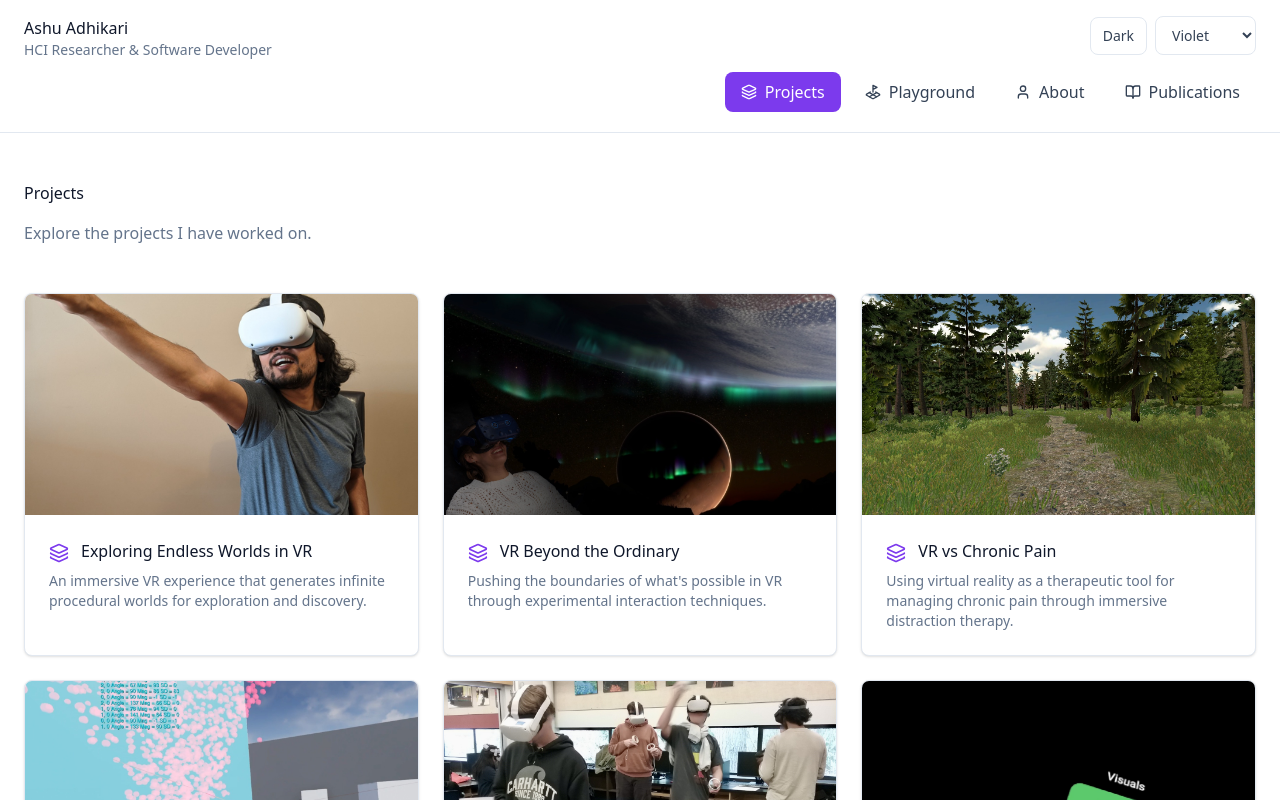
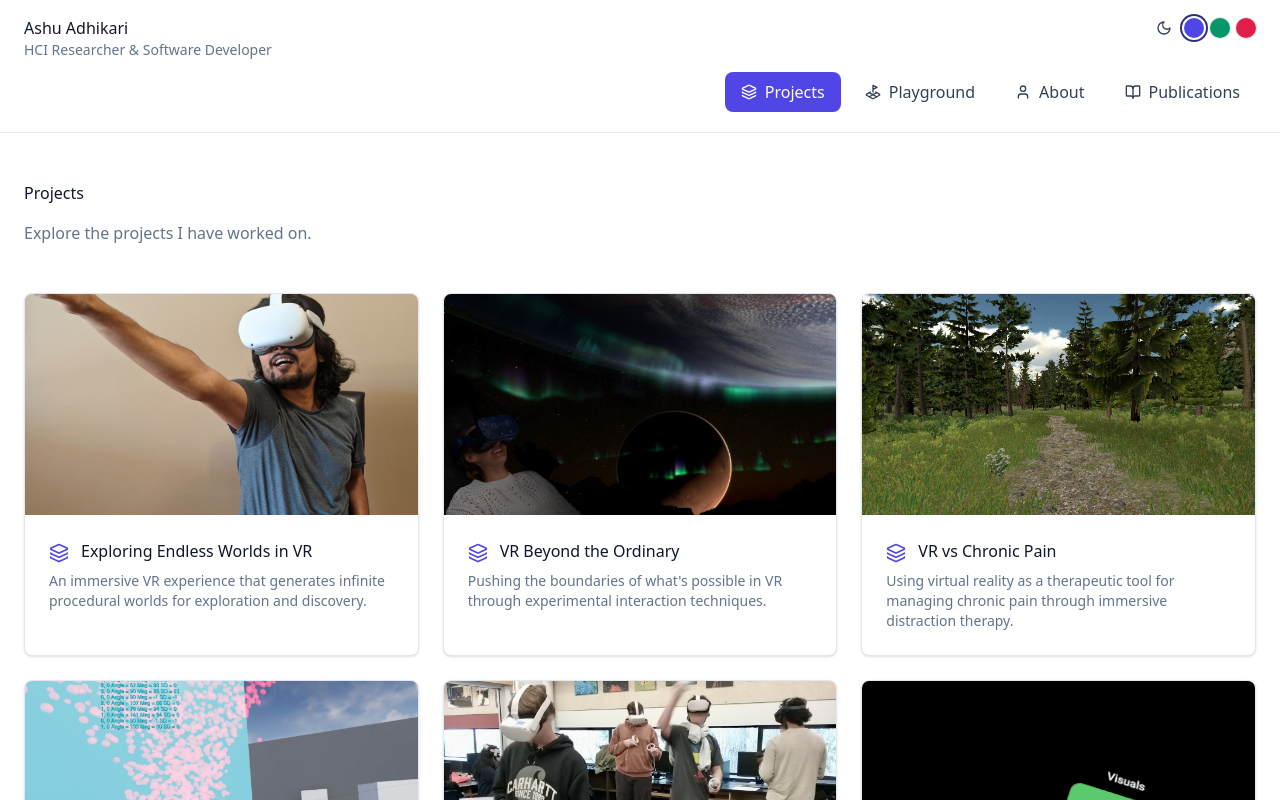
Before and after one commit to ashuadh7/ashuadh7.github.io, a React (Vite) app: page / in a window 1280 px wide. Shown: the top 800 px of the page. Built offline with nearby package versions, Linux system fonts and the light colour scheme.

Commit message:
Created dark mode
Also added theme toggle button

```diff
--- a/src/components/Navigation.tsx
+++ b/src/components/Navigation.tsx
@@ -1,10 +1,30 @@
 import { Link, useLocation } from 'react-router-dom';
-import { Layers, User, BookOpen, LandPlot } from 'lucide-react';
+import { Layers, User, BookOpen, LandPlot, Sun, Moon } from 'lucide-react';
 import { useTheme } from '@/theme/ThemeProvider';
 
 export function Navigation() {
     const location = useLocation();
     const { mode, accent, toggleMode, setAccent } = useTheme();
+    const accentOptions = [
+        {
+            key: 'indigo',
+            label: 'Indigo',
+            swatchClass: 'bg-[#4f46e5]',
+            activeRingClass: 'ring-[#312e81]',
+        },
+        {
+            key: 'emerald',
+            label: 'Emerald',
+            swatchClass: 'bg-[#059669]',
+            activeRingClass: 'ring-[#065f46]',
+        },
+        {
+            key: 'rose',
+            label: 'Rose',
+            swatchClass: 'bg-[#e11d48]',
+            activeRingClass: 'ring-[#9f1239]',
+        },
+    ] as const;
 
     const navItems = [
         { path: '/', label: 'Projects', shortLabel: 'Projects', icon: Layers },
@@ -38,24 +58,34 @@ export function Navigation() {
                             <button
                                 type="button"
                                 onClick={toggleMode}
-                                className="px-3 py-2 rounded-lg border border-default bg-surface text-secondary hover-text-accent transition-colors text-sm"
-                                aria-label="Toggle color mode"
+                                className="inline-flex items-center justify-center text-secondary hover-text-accent transition-colors p-1"
+                                aria-label={
+                                    mode === 'light' ? 'Switch to dark mode' : 'Switch to light mode'
+                                }
+                                title={mode === 'light' ? 'Switch to dark mode' : 'Switch to light mode'}
                             >
-                                {mode === 'light' ? 'Dark' : 'Light'}
+                                {mode === 'light' ? (
+                                    <Moon className="w-4 h-4" />
+                                ) : (
+                                    <Sun className="w-4 h-4" />
+                                )}
                             </button>
-                            <select
-                                value={accent}
-                                onChange={(e) =>
-                                    setAccent(e.target.value as 'violet' | 'indigo' | 'emerald' | 'rose')
-                                }
-                                className="px-3 py-2 rounded-lg border border-default bg-surface text-secondary text-sm"
-                                aria-label="Accent color"
-                            >
-                                <option value="violet">Violet</option>
-                                <option value="indigo">Indigo</option>
-                                <option value="emerald">Emerald</option>
-                                <option value="rose">Rose</option>
-                            </select>
+                            <div className="inline-flex items-center gap-1.5" aria-label="Accent color">
+                                {accentOptions.map((option) => (
+                                    <button
+                                        key={option.key}
+                                        type="button"
+                                        onClick={() => setAccent(option.key)}
+                                        aria-label={`Use ${option.label} accent`}
+                                        title={option.label}
+                                        className={`h-5 w-5 rounded-full ${option.swatchClass} transition-transform hover:scale-110 ${
+                                            accent === option.key
+                                                ? `ring-2 ring-offset-2 ring-offset-[var(--bg-surface)] ${option.activeRingClass}`
+                                                : 'ring-1 ring-[var(--border-color)]'
+                                        }`}
+                                    />
+                                ))}
+                            </div>
                         </div>
                     </div>
 
--- a/src/theme/ThemeProvider.tsx
+++ b/src/theme/ThemeProvider.tsx
@@ -33,15 +33,10 @@ function getInitialMode(): ThemeMode {
 
 function getInitialAccent(): AccentTheme {
   const saved = localStorage.getItem(ACCENT_KEY);
-  if (
-    saved === "violet" ||
-    saved === "indigo" ||
-    saved === "emerald" ||
-    saved === "rose"
-  ) {
+  if (saved === "indigo" || saved === "emerald" || saved === "rose") {
     return saved;
   }
-  return "violet";
+  return "indigo";
 }
 
 export function ThemeProvider({ children }: { children?: ReactNode }) {
```
